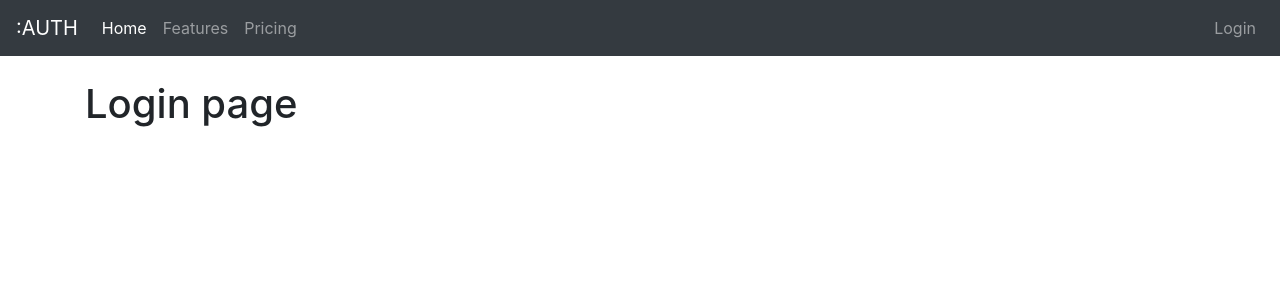
After one commit to alexkwashie/User-auth, a Django app: page /login/ in a window 1280 px wide. The commit adds this page. Shown: the top 300 px of the page. Run offline with Django 3.2, Linux system fonts and the light colour scheme; some libraries are stand-ins or nearby versions.

Commit message:
adding login pages

```diff
--- a/mysite/authenticate/templates/authenticate_home/base.html
+++ b/mysite/authenticate/templates/authenticate_home/base.html
@@ -33,11 +33,7 @@
       <div class="navbar-collapse collapse w-100 order-3 dual-collapse2">
         <ul class="navbar-nav ml-auto">
             <li class="nav-item">
-                <a class="nav-link" href="#">Right</a>
-            </li>
-            <li class="nav-item">
-                <a class="nav-link" href="#">Link</a>
-            </li>
+                <a class="nav-link" href="{%url 'login'%}">Login</a>
         </ul>
     </div>
     </ul>
--- /dev/null
+++ b/mysite/authenticate/templates/authenticate_home/login.html
@@ -0,0 +1,7 @@
+{% extends 'authenticate_home/base.html' %}
+
+{% block content %}
+
+<h1>Login page</h1>
+
+{% endblock %}
--- a/mysite/authenticate/urls.py
+++ b/mysite/authenticate/urls.py
@@ -2,5 +2,6 @@ from . import views
 from django.urls import path
 
 urlpatterns = [
-    path('', views.home, name='home')
+    path('home/', views.home, name='home'),
+    path('login/', views.login_user, name='login')
 ]
--- a/mysite/authenticate/views.py
+++ b/mysite/authenticate/views.py
@@ -1,5 +1,9 @@
 from django.shortcuts import render
+from django.contrib.auth import authenticate, login , logout
 
 # Create your views here.
 def home(request):
     return render (request, 'authenticate_home/home.html', {})
+
+def login_user(request):
+    return render (request, 'authenticate_home/login.html', {})
```
